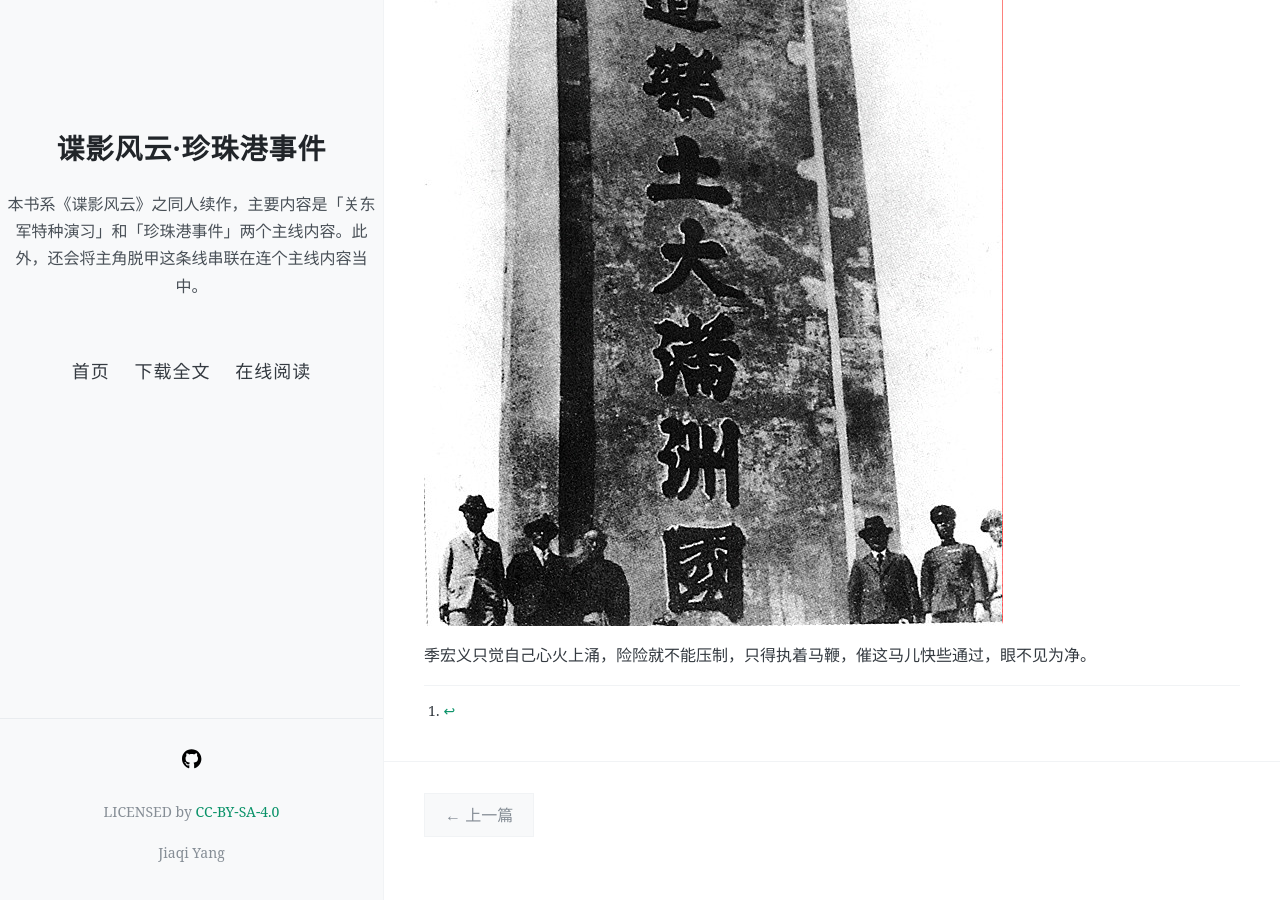
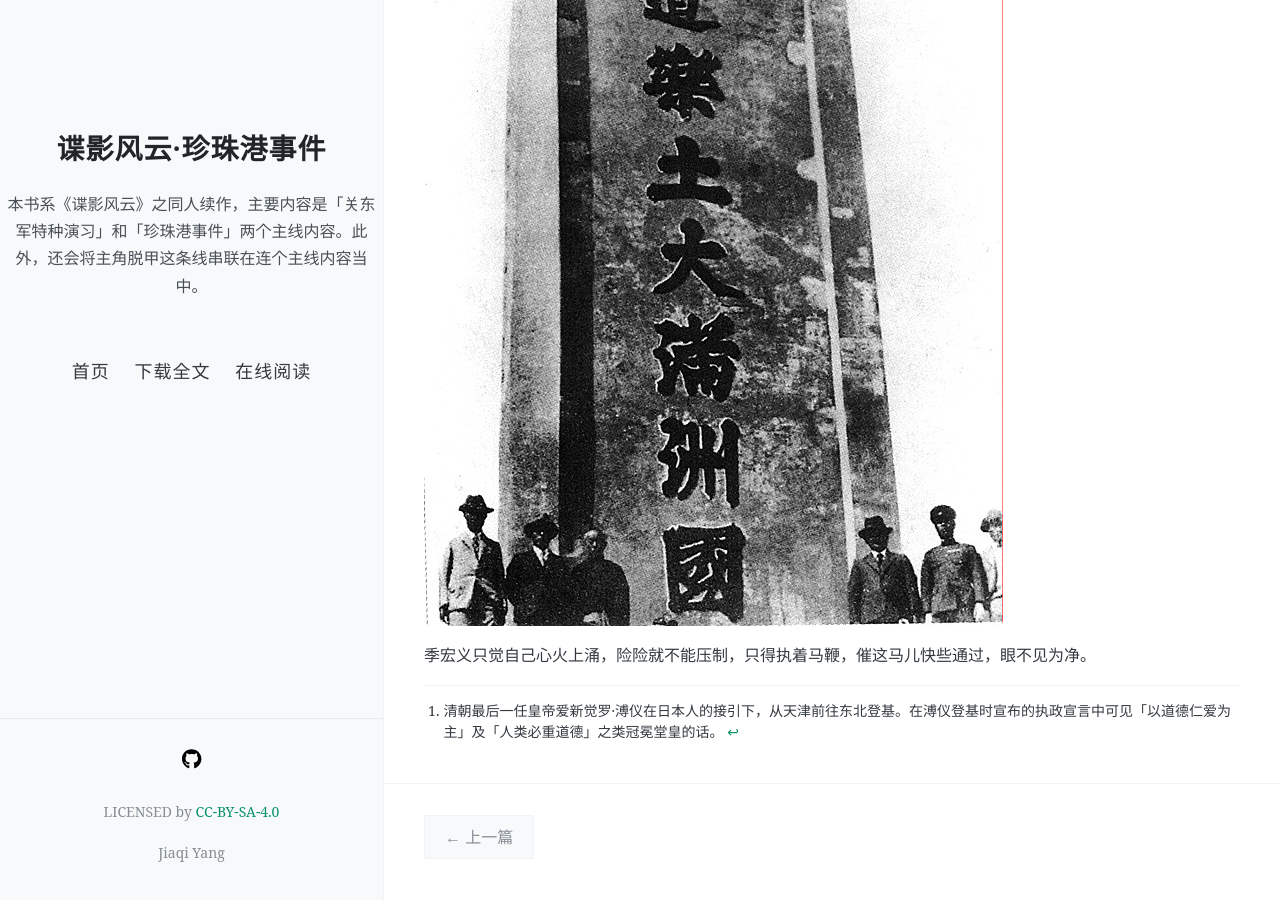
Before and after one commit to NingZhiheng/the-novel-pearl-harbor, a Jekyll site: the page built from docs/_posts/2020-04-19-过山海关.md, in a window 1280 px wide and 900 px high, scrolled down 1286 px. Built offline with Jekyll 4.4.1, drawn with Linux system fonts in a browser that asks for light colours; nearby versions of some CDN libraries; before the commit the page ends 2164 px from its top, so only the background shows below that.

Commit message:
[sync] source synchronized: 2020-04-19 13:36:50

```diff
--- a/docs/_includes/04.md
+++ b/docs/_includes/04.md
@@ -36,4 +36,4 @@
 
 <!-- ![01](../../../../images/01.jpg "东北华北示意图") -->
 
-[^1]:
+[^1]: 清朝最后一任皇帝爱新觉罗·溥仪在日本人的接引下，从天津前往东北登基。在溥仪登基时宣布的执政宣言中可见「以道德仁爱为主」及「人类必重道德」之类冠冕堂皇的话。
```
